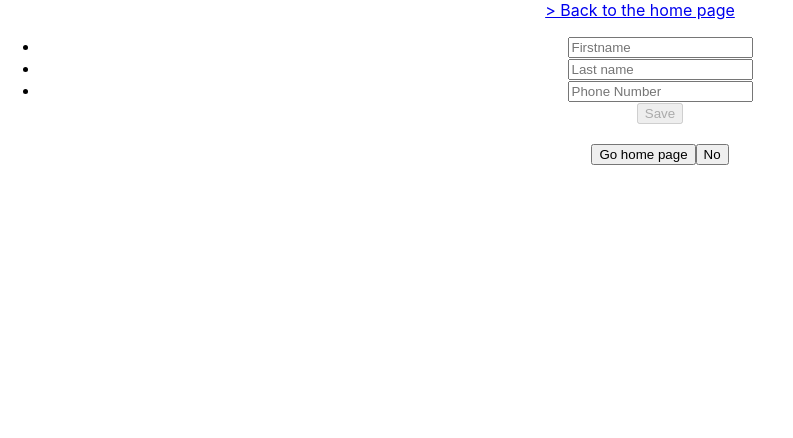
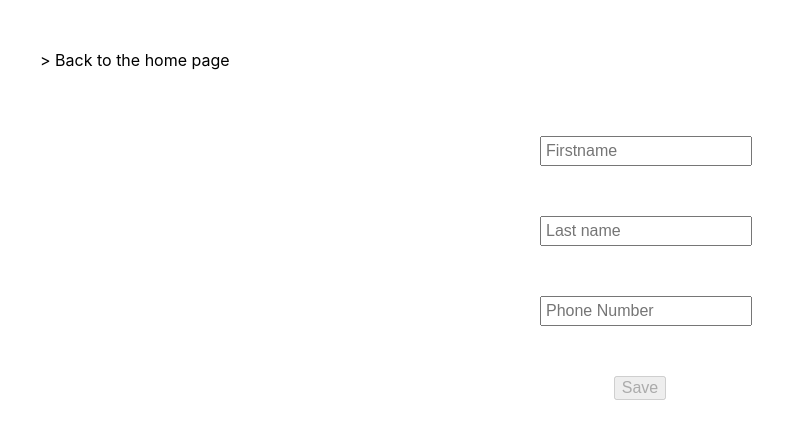
Before and after one commit to CaroTrd/phonebook-react-hooks, a React (Create React App) app in the folder front/: page /add-new-contact in a window 1280 px wide. Shown: the top 438 px of the page, without its empty margins (0-793 px from the left). Built offline with nearby package versions, Linux system fonts and the light colour scheme.

Commit message:
Css adapted and conflicts resolved

```diff
--- a/front/src/App.css
+++ b/front/src/App.css
@@ -1,22 +1,156 @@
-.App {
+div.App {
   text-align: center;
+  width: 100%;
+  max-width: 1200px;
 }
 
-.App-logo {
-  height: 40vmin;
+input:focus {
+  outline-width: 0;
 }
 
-.App-header {
-  background-color: #282c34;
-  min-height: 100vh;
+.input-form {
+  margin-top: 50px;
+  padding: 4px;
+  width: 100%;
+  font-size: 1em;
+}
+
+button{
+  margin-top: 50px;
+  font-size: 1em;
+  outline: none;
+}
+
+ul {
+  list-style: none;
+  padding: 0;
+}
+
+a {
+  text-decoration: none;
+  color: black;
+}
+
+
+/* Home */
+
+.container-home {
   display: flex;
   flex-direction: column;
+  justify-content: center;
   align-items: center;
-  justify-content: center;
-  font-size: calc(10px + 2vmin);
-  color: white;
+  padding-top: 50px;
 }
 
-.App-link {
-  color: #09d3ac;
+.home-input-search {
+  margin-top: 50px;
+  width: 100%;
+  max-width: 250px;
 }
+
+input.search {
+  width: 100%;
+  height: 30px;
+  font-size: 1em;
+}
+.table {
+  margin-top: 50px;
+  width: 100%;
+  max-width: 800px;
+  border: 1px solid #cecccc91;
+}
+.table-head {
+  border-width: 5px;
+  background-color: #5d5d5d;
+}
+
+.table-tr {
+ color: white;
+}
+
+.table-body {
+  background-color:#efefef;
+}
+
+.link-add:hover {
+  text-decoration: underline;
+}
+
+.link:hover {
+  text-decoration: underline;
+}
+
+
+/* AppNumber & Update Number */
+
+.container-form-link {
+  display: flex;
+  justify-content: flex-start;
+  margin-top: 50px;
+}
+
+.container-form-nav {
+  display: flex;
+  justify-content: center;
+}
+
+.form-nav {
+  width: 100%;
+  max-width: 200px;
+}
+
+/* PopUp */
+
+.popup{
+  position:fixed;
+  top:50%;
+  left: 50%;
+  transform: translate(-50%, -50%);
+  background-color: #fff;
+  width: 70vw;
+  height:70vh;
+  text-align:center;
+  border-radius: 5px;
+  display: flex;
+  flex-direction: column;
+  justify-content: center;
+  z-index: 2;
+  border: 2px solid #cecccc91;
+}
+.popup .cta{
+    margin: 1em;
+}
+
+
+.close{
+display:none;
+
+}
+
+.popup h3{
+  font-size: 30px;
+}
+
+
+/* Not Found */
+
+.container-not-found {
+  display: flex;
+  flex-direction: column;
+  justify-content: center;
+  align-items: center;
+}
+
+.not-fount-span {
+  margin-top: 100px;
+  font-size: 0.8em;
+}
+
+.not-found-h1 {
+  margin: 0;
+  font-size: 7em;
+}
+
+.not-found-p {
+  font-size: 0.8em;
+}
--- a/front/src/App.js
+++ b/front/src/App.js
@@ -2,7 +2,7 @@ import React from "react";
 import { Route, Switch, withRouter } from "react-router-dom";
 import Home from "./components/Home";
 import FormAddNumber from "./components/AddNumber";
-import FormUpdateNumber from "./components/UpdateNumber";
+import FormUpdateNumber from "./components/UpdateForm";
 import NotFound from "./components/NotFound";
 import "./App.css";
 
--- a/front/src/index.css
+++ b/front/src/index.css
@@ -11,3 +11,10 @@ code {
   font-family: source-code-pro, Menlo, Monaco, Consolas, "Courier New",
     monospace;
 }
+
+#root {
+  display: flex;
+  flex-direction: column;
+  justify-content: center;
+  align-items: center;
+}
```
